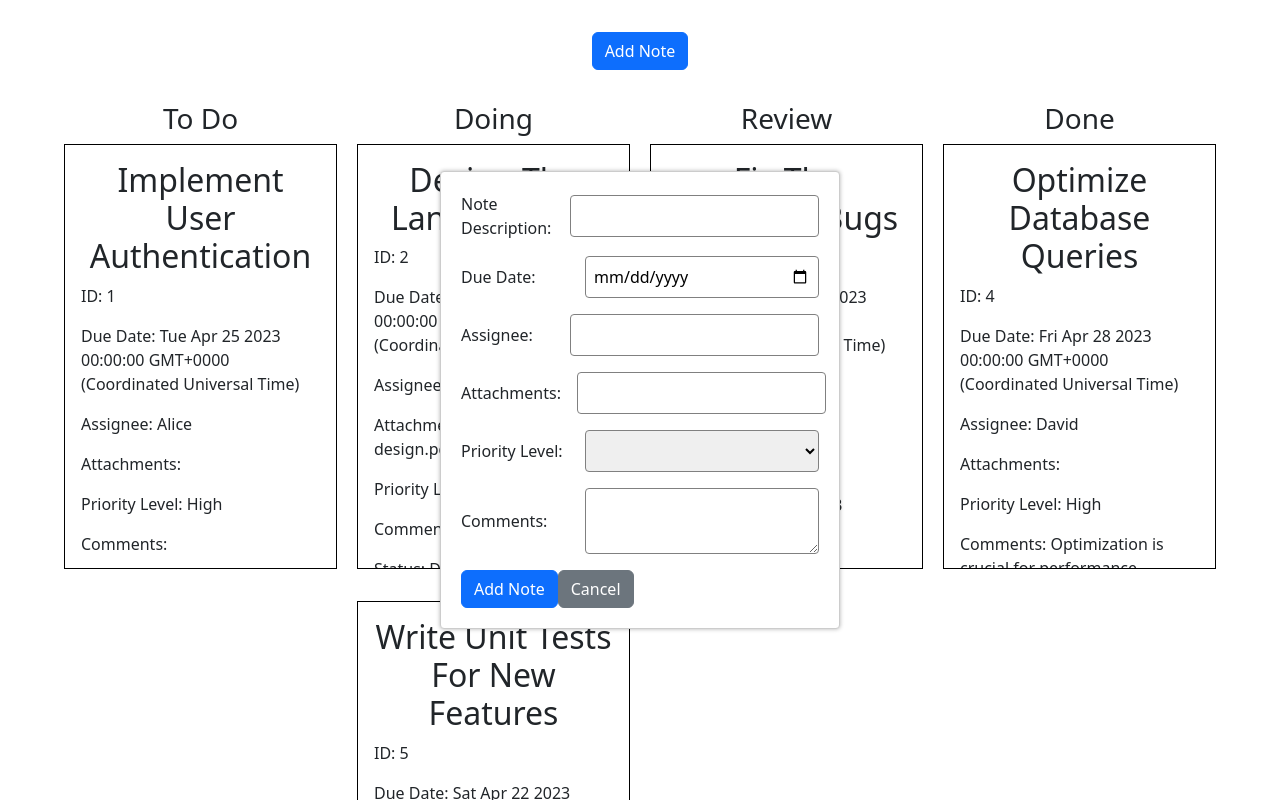
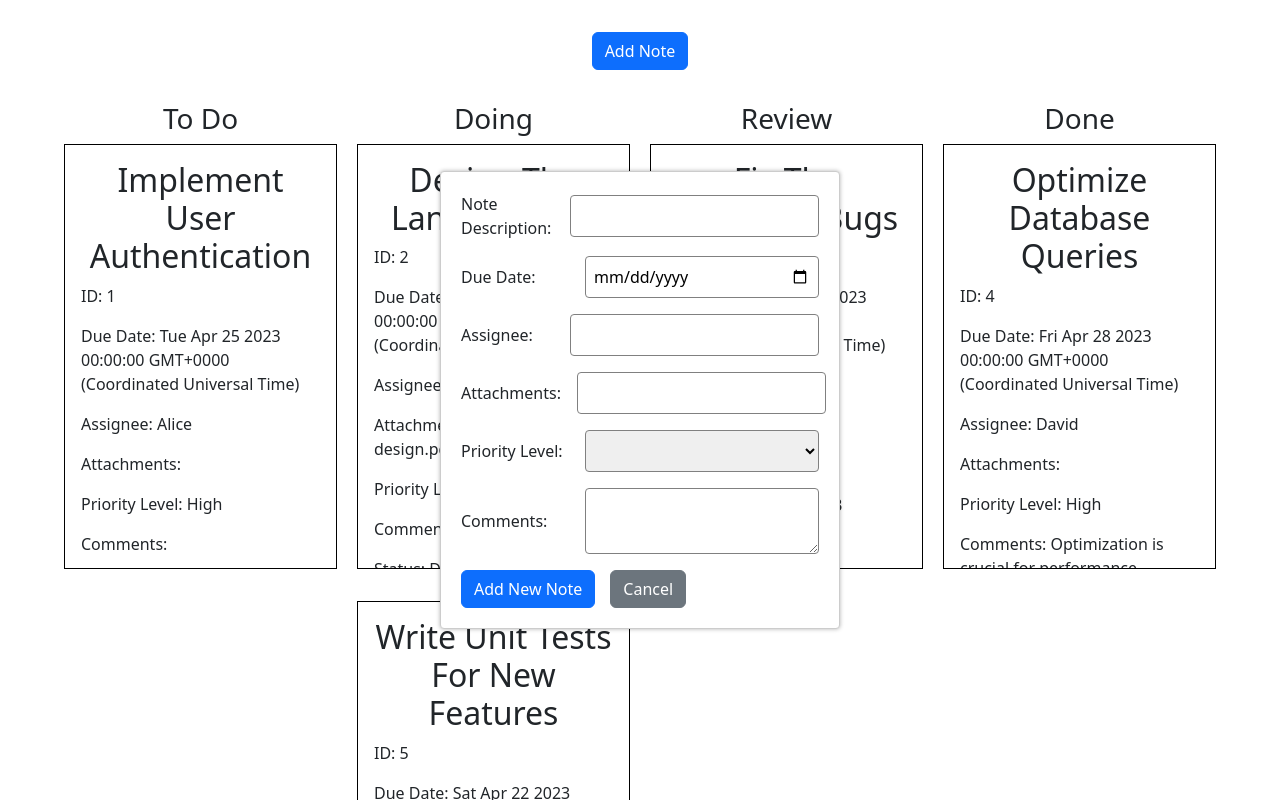
Before and after one commit to jaketollette/angular-notes, an Angular app: page / in a window 1280 px wide. Both pictures are taken after a click on the button "Add Note". Shown: the top 800 px of the page. Built offline with nearby package versions, Linux system fonts and the light colour scheme.

Commit message:
Can now add new notes

```diff
--- a/src/app/app.module.ts
+++ b/src/app/app.module.ts
@@ -6,13 +6,15 @@ import { AppComponent } from './app.component';
 import { NoteCardComponent } from './note-card/note-card.component';
 import { NoteBoardComponent } from './note-board/note-board.component';
 import { StatusFilterPipe } from './note-board/status-filter.pipe';
+import { NewNoteComponent } from './new-note/new-note.component';
 
 @NgModule({
   declarations: [
     AppComponent,
     NoteCardComponent,
     NoteBoardComponent,
-    StatusFilterPipe
+    StatusFilterPipe,
+    NewNoteComponent
   ],
   imports: [
     BrowserModule,
--- /dev/null
+++ b/src/app/new-note/new-note.component.css
@@ -0,0 +1,47 @@
+.new-note {
+  background-color: #fff;
+  border: 1px solid #ccc;
+  border-radius: 4px;
+  box-shadow: 0px 0px 4px rgba(0, 0, 0, 0.3);
+  padding: 20px;
+  position: absolute;
+  left: 50%;
+  top: 50%;
+  transform: translate(-50%, -50%);
+  max-width: 400px;
+  width: 100%;
+  max-height: 500px;
+  overflow-y: auto;
+  display: none;
+}
+
+.note-input {
+  display: flex;
+  flex-direction: row;
+  align-items: center;
+  margin-bottom: 1rem;
+}
+
+.note-input label {
+  flex: 1;
+  margin-right: 1rem;
+}
+
+.note-input input,
+.note-input select,
+.note-input textarea {
+  flex: 2;
+  padding: 0.5rem;
+  border-radius: 0.25rem;
+  border: 1px solid gray;
+}
+
+.new-note-button {
+  display: flex;
+  justify-content: center;
+  padding-top: 2rem;
+}
+
+.add-note-button {
+  margin-right: 15px;
+}
--- /dev/null
+++ b/src/app/new-note/new-note.component.html
@@ -0,0 +1,38 @@
+<div class="new-note-button">
+  <button type="button" class="btn btn-primary" (click)="showNewNote()">Add Note</button>
+</div>
+
+<div class="new-note" [style.display]="newNoteVisible ? 'block' : 'none'">
+  <form>
+    <div class="note-input">
+      <label>Note Description:</label>
+      <input type="text" [(ngModel)]="newNote.note_description" name="note_description">
+    </div>
+      <div class="note-input">
+      <label>Due Date:</label>
+      <input type="date" [(ngModel)]="newNote.due_date" name="due_date">
+    </div>
+    <div class="note-input">
+      <label>Assignee:</label>
+      <input type="text" [(ngModel)]="newNote.assignee" name="assignee">
+    </div>
+    <div class="note-input">
+      <label>Attachments:</label>
+      <input type="text" [(ngModel)]="newNote.attachments" name="attachments">
+    </div>
+    <div class="note-input">
+      <label>Priority Level:</label>
+      <select [(ngModel)]="newNote.priority_level" name="priority_level">
+        <option value="High">High</option>
+        <option value="Medium">Medium</option>
+        <option value="Low">Low</option>
+      </select>
+    </div>
+    <div class="note-input">
+      <label>Comments:</label>
+      <textarea [(ngModel)]="newNote.comments" name="comments"></textarea>
+    </div>
+    <button type="button" class="btn btn-primary add-note-button" (click)="addNote(newNote)">Add New Note</button>
+    <button type="button" class="btn btn-secondary" (click)="hideNewNote()">Cancel</button>
+  </form>
+</div>
--- /dev/null
+++ b/src/app/new-note/new-note.component.ts
@@ -0,0 +1,42 @@
+import { NoteService } from './../note-card/note.service';
+import { Component, Output, EventEmitter } from '@angular/core';
+import { Note } from '../note-card/note';
+
+@Component({
+  selector: 'app-new-note',
+  templateUrl: './new-note.component.html',
+  styleUrls: ['./new-note.component.css']
+})
+export class NewNoteComponent {
+  newNoteDescription: string = 'new-note';
+  @Output() newNote: Note = new Note(0, '', new Date(), '', '', '', '', 'To Do');
+  newNoteVisible = false;
+  @Output() noteAdded = new EventEmitter<Note>();
+
+  constructor(private NoteService: NoteService) {}
+
+  showNewNote() {
+    this.newNoteVisible = true;
+  }
+  hideNewNote() {
+    this.newNoteVisible = false;
+  }
+
+  addNote(newNote: Note) {
+    const noteToAdd = new Note(
+      0,
+      newNote.note_description,
+      newNote.due_date,
+      newNote.assignee,
+      newNote.attachments,
+      newNote.priority_level,
+      newNote.comments,
+      'To Do'
+    );
+    this.NoteService.addNote(noteToAdd);
+    this.newNote = new Note(0, '', new Date(), '', '', '', '', 'To Do');
+
+    this.noteAdded.emit(noteToAdd);
+    this.hideNewNote();
+  }
+}
--- a/src/app/note-board/note-board.component.css
+++ b/src/app/note-board/note-board.component.css
@@ -26,47 +26,3 @@
 .note-card {
   padding-bottom: 2rem;
 }
-
-.new-note {
-  background-color: #fff;
-  border: 1px solid #ccc;
-  border-radius: 4px;
-  box-shadow: 0px 0px 4px rgba(0, 0, 0, 0.3);
-  padding: 20px;
-  position: absolute;
-  left: 50%;
-  top: 50%;
-  transform: translate(-50%, -50%);
-  max-width: 400px;
-  width: 100%;
-  max-height: 500px;
-  overflow-y: auto;
-  display: none;
-}
-
-.note-input {
-  display: flex;
-  flex-direction: row;
-  align-items: center;
-  margin-bottom: 1rem;
-}
-
-.note-input label {
-  flex: 1;
-  margin-right: 1rem;
-}
-
-.note-input input,
-.note-input select,
-.note-input textarea {
-  flex: 2;
-  padding: 0.5rem;
-  border-radius: 0.25rem;
-  border: 1px solid gray;
-}
-
-.new-note-button {
-  display: flex;
-  justify-content: center;
-  padding-top: 2rem;
-}
--- a/src/app/note-board/note-board.component.html
+++ b/src/app/note-board/note-board.component.html
@@ -1,41 +1,4 @@
-<div class="new-note-button">
-  <button type="button" class="btn btn-primary" (click)="showNewNote()">Add Note</button>
-</div>
-
-<div class="new-note" [style.display]="newNoteVisible ? 'block' : 'none'">
-  <form>
-    <div class="note-input">
-      <label>Note Description:</label>
-      <input type="text" [(ngModel)]="newNote.note_description" name="note_description">
-    </div>
-      <div class="note-input">
-      <label>Due Date:</label>
-      <input type="date" [(ngModel)]="newNote.due_date" name="due_date">
-    </div>
-    <div class="note-input">
-      <label>Assignee:</label>
-      <input type="text" [(ngModel)]="newNote.assignee" name="assignee">
-    </div>
-    <div class="note-input">
-      <label>Attachments:</label>
-      <input type="text" [(ngModel)]="newNote.attachments" name="attachments">
-    </div>
-    <div class="note-input">
-      <label>Priority Level:</label>
-      <select [(ngModel)]="newNote.priority_level" name="priority_level">
-        <option value="High">High</option>
-        <option value="Medium">Medium</option>
-        <option value="Low">Low</option>
-      </select>
-    </div>
-    <div class="note-input">
-      <label>Comments:</label>
-      <textarea [(ngModel)]="newNote.comments" name="comments"></textarea>
-    </div>
-    <button type="submit" class="btn btn-primary" (click)="addNote()">Add Note</button>
-    <button type="button" class="btn btn-secondary" (click)="hideNewNote()">Cancel</button>
-  </form>
-</div>
+<app-new-note (noteAdded)="onNoteAdded($event)"></app-new-note>
 <div class="note-board">
   <div class="note-container to-do">
     <h3 class="status-title">To Do</h3>
--- a/src/app/note-board/note-board.component.ts
+++ b/src/app/note-board/note-board.component.ts
@@ -1,4 +1,4 @@
-import { Component, OnInit, Output } from '@angular/core';
+import { Component, OnInit, ChangeDetectorRef } from '@angular/core';
 import { Note } from '../note-card/note';
 import { NoteService } from '../note-card/note.service';
 
@@ -9,39 +9,16 @@ import { NoteService } from '../note-card/note.service';
 })
 export class NoteBoardComponent implements OnInit {
   notes: Note[] = [];
-  newNoteDescription: string = 'new-note';
-  @Output() newNote: Note = new Note(1, '', new Date(), '', '', '', '', 'To Do');
-  newNoteVisible = false;
 
-  constructor(private noteService: NoteService) {}
+  constructor(private noteService: NoteService, private changeDetector: ChangeDetectorRef) {}
 
   ngOnInit(): void {
     this.notes = this.noteService.getNotes();
   }
 
-  showNewNote() {
-    this.newNoteVisible = true;
-  }
-  hideNewNote() {
-    this.newNoteVisible = false;
-  }
-
-  addNote() {
-    const newNote = new Note(
-      this.notes.length + 1,
-      this.newNoteDescription,
-      new Date(),
-      '',
-      '',
-      '',
-      '',
-      'To Do'
-    );
+  onNoteAdded(newNote: Note) {
     this.notes.push(newNote);
-    this.newNoteDescription = '';
-  }
-
-  showStuff($event: any) {
-    console.log($event)
+    this.changeDetector.detectChanges();
+    this.notes = [...this.notes];
   }
 }
--- a/src/app/note-card/note.service.ts
+++ b/src/app/note-card/note.service.ts
@@ -5,7 +5,7 @@ import { Note } from './note';
   providedIn: 'root'
 })
 export class NoteService {
-  notes: Note[] = [
+  private notes: Note[] = [
     new Note(
       1,
       'Implement user authentication',
@@ -64,4 +64,12 @@ export class NoteService {
   getNotes(): Note[] {
     return this.notes;
   }
+
+  addNote(note: Note): void {
+    note.note_id = this.generateUniqueId();
+  }
+
+  private generateUniqueId(): number {
+    return this.notes.length + 1;
+  }
 }
```
